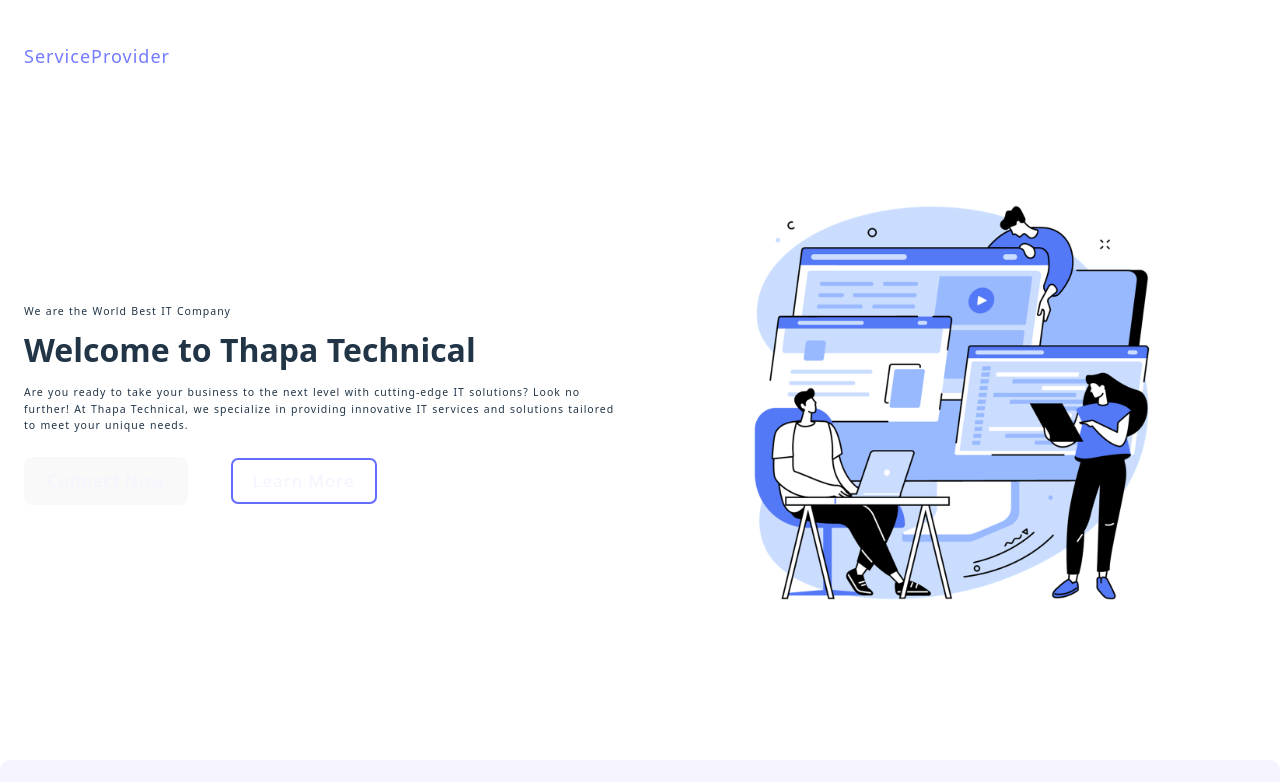
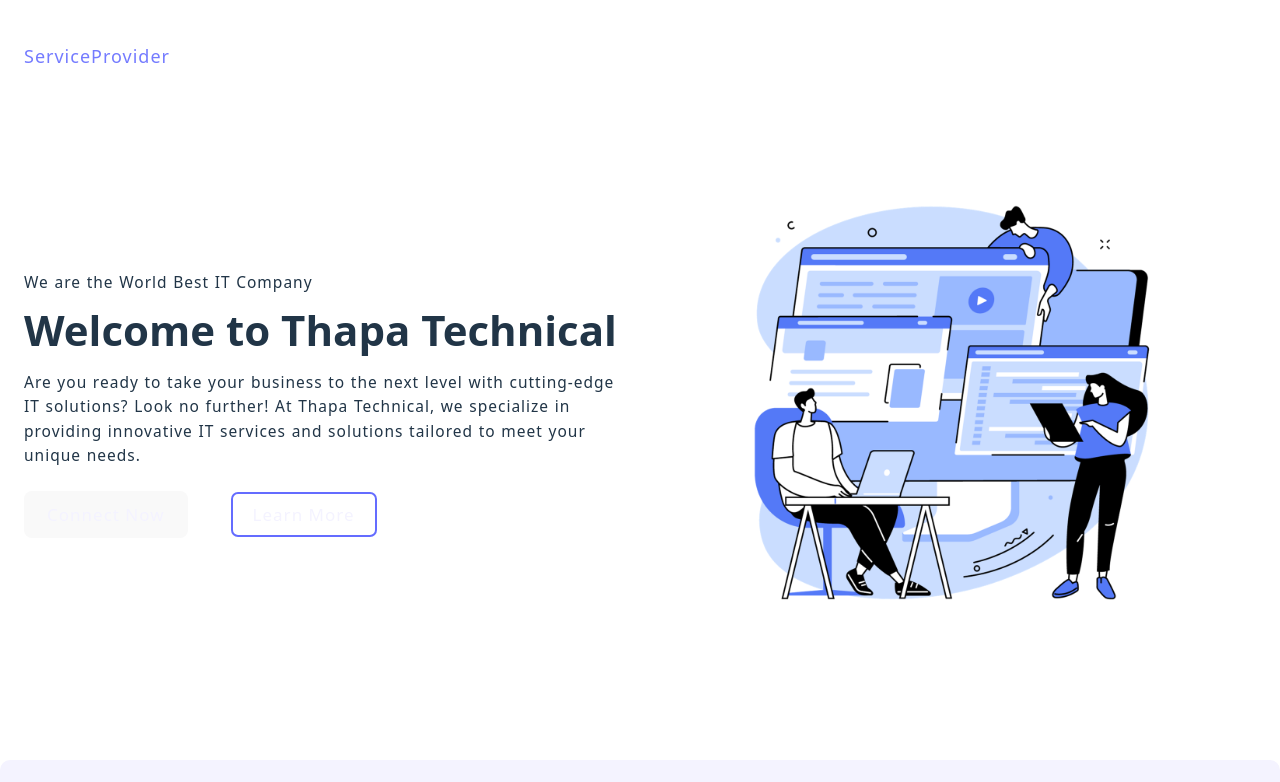
Before and after one commit to MuhammadFaizan144/MERN-Tutorial, a React (Vite) app in the folder client/: page / in a window 1280 px wide. Shown: the top 782 px of the page. Built offline with nearby package versions, Linux system fonts and the light colour scheme; no server answers.

Commit message:
fix font size

```diff
--- a/client/src/index.css
+++ b/client/src/index.css
@@ -220,18 +220,18 @@
       .hero-content {
 
         /* spacing for paragraphs inside content */
+
+        h1 {
+          font-size: 3.0rem;
+          margin: 0.4rem 0 1.2rem 0;
+          line-height: 1.15;
+        }
         p {
           margin: 1.6rem 0 2.4rem 0;
-
+          font-size: 1.4rem;
           &:first-child {
             margin: 0 0 1.2rem 0;
           }
-        }
-
-        h1 {
-          font-size: 2.4rem;
-          margin: 0.4rem 0 1.2rem 0;
-          line-height: 1.15;
         }
 
         /* button group */
@@ -297,11 +297,11 @@
       .section-hero {
         .hero-content {
           h1 {
-            font-size: 3.2rem;
+            font-size: 4.2rem;
           }
 
           p {
-            font-size: 1.05rem;
+            font-size: 1.55rem;
           }
         }
       }
```
Also changed, not shown: 1 other file (tests, documents, lock files or other folders).
